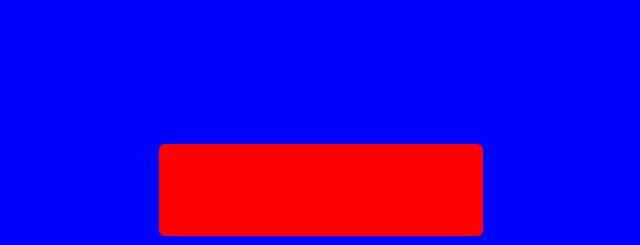
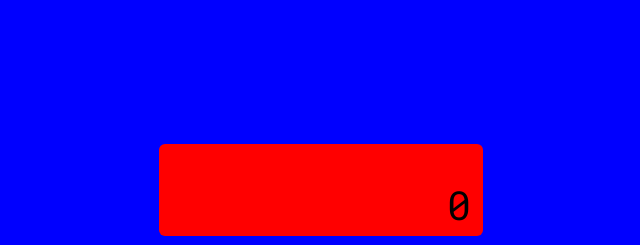
Before and after one commit to ole-kristian-rudjord/TypeScript-Calculator, a website: page index.html in a window 1280 px wide. Shown: the top 245 px of the page, 319-959 px from the left. Drawn offline with Linux system fonts and the light colour scheme; the site is published under a folder, as on GitHub Pages, so addresses that start at the root find nothing.

Commit message:
Updated script link by removing / before dist

```diff
--- a/index.html
+++ b/index.html
@@ -6,7 +6,7 @@
     <meta name="viewport" content="width=device-width, initial-scale=1.0" />
     <link rel="shortcut icon" href="img/favicon.svg" type="image/x-icon" />
     <link rel="stylesheet" href="dist/style/index.css" />
-    <script src="/dist/index.js"></script>
+    <script src="dist/index.js"></script>
     <title>TypeScript Calculator</title>
   </head>
   <body>
```
